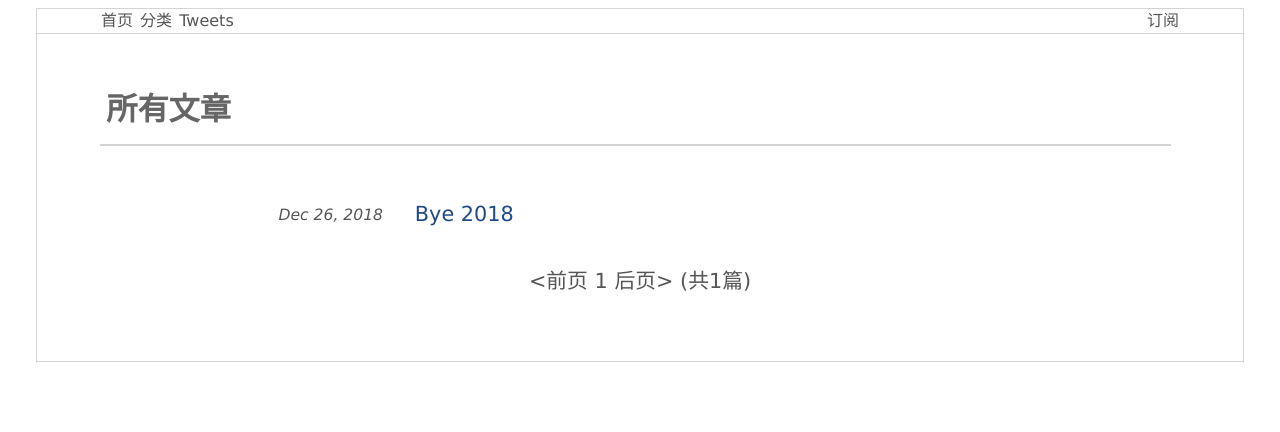
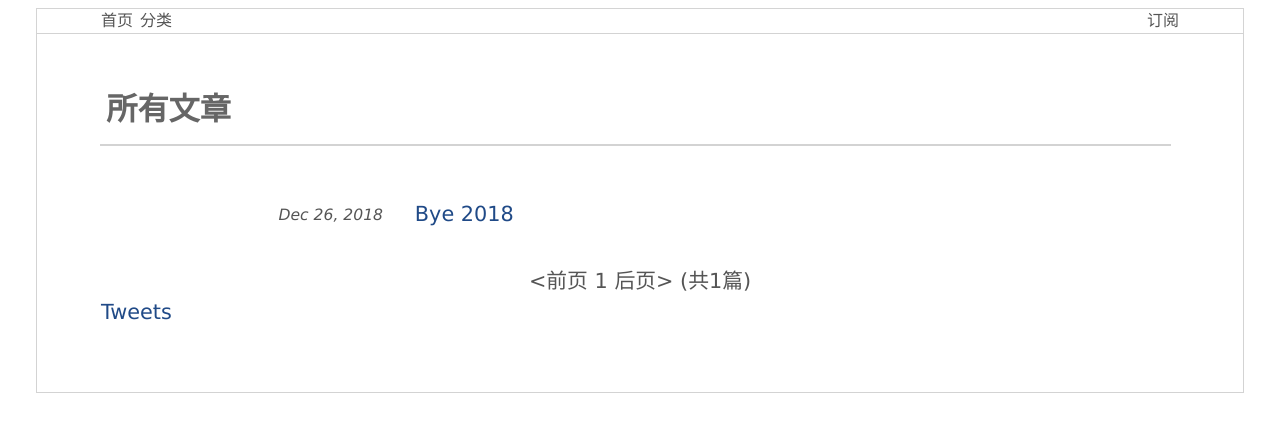
Before and after one commit to reducm/reducm.github.io, a Jekyll site: the page built from index.html, in a window 1280 px wide. Shown: the top 432 px of the page. Built offline with Jekyll 4.4.1, drawn with Linux system fonts in a browser that asks for light colours; the list of posts is cut into pages by our own code; comment, search, counter and statistics services are not loaded.

Commit message:
put twitter embed down

```diff
--- a/_includes/navigation.html
+++ b/_includes/navigation.html
@@ -2,7 +2,6 @@
     <div class="nav_nav">
         <a class="nav_a1" href="{{ site.url }}/">首页</a>
         <a href="{{ site.url }}/categories/">分类</a>
-        <a class="twitter-timeline" href="https://twitter.com/reducm?ref_src=twsrc%5Etfw">Tweets</a> <script async src="https://platform.twitter.com/widgets.js" charset="utf-8"></script>
         {% comment %} <a class="nav_a1" href="{{ site.url }}/wiki/">维基</a>
         <a href="{{ site.url }}/links/">链接</a>
         <a class="nav_a1" href="{{ site.url }}/about/">关于</a> {% endcomment %}
--- a/index.html
+++ b/index.html
@@ -14,3 +14,5 @@ title: 所有文章
     {% endfor %}
 </div>
 {% include pagination.html %}
+
+<a class="twitter-timeline" href="https://twitter.com/reducm?ref_src=twsrc%5Etfw">Tweets</a> <script async src="https://platform.twitter.com/widgets.js" charset="utf-8"></script>
```
Also changed, not shown: 12 other files.
